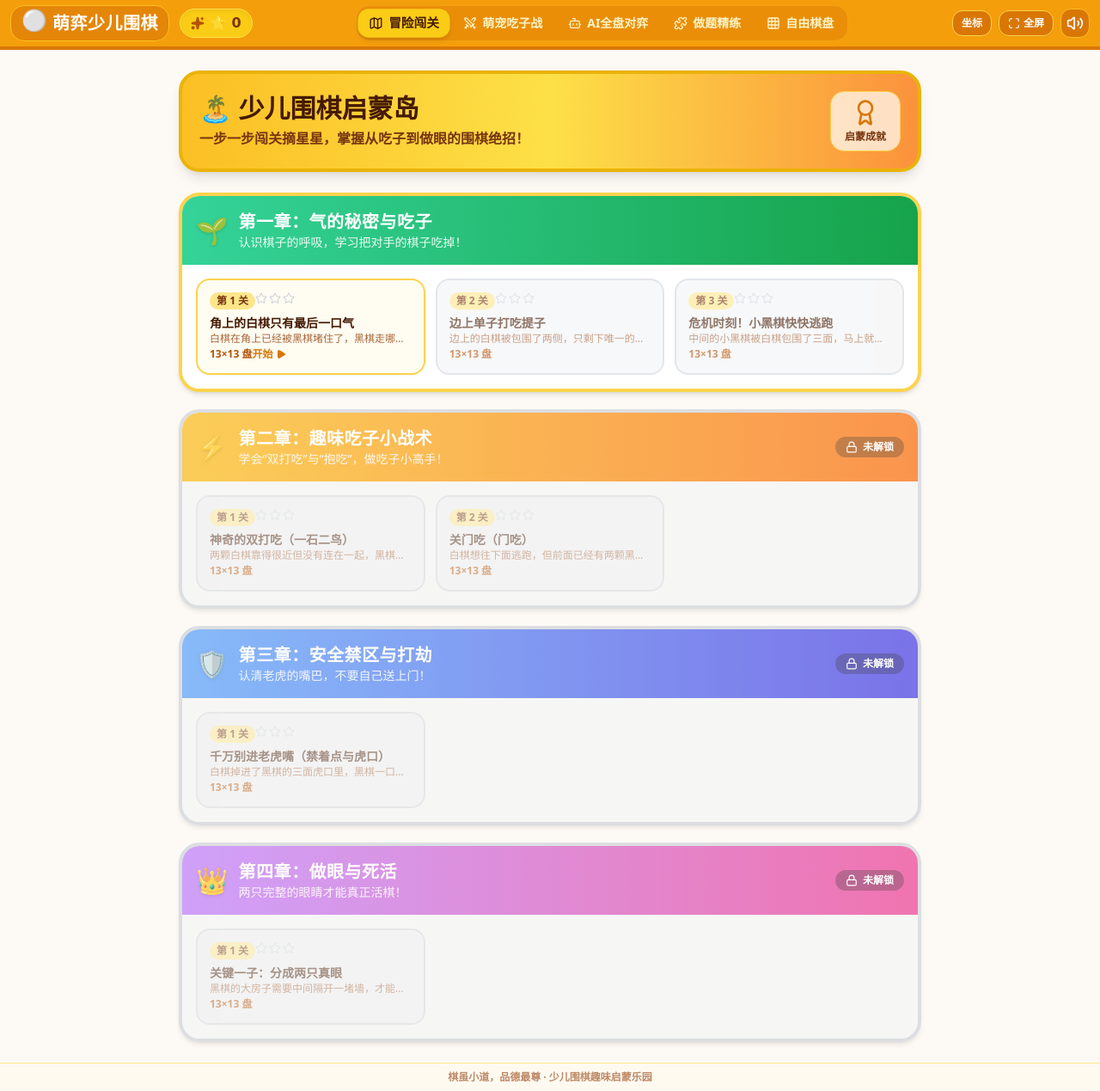
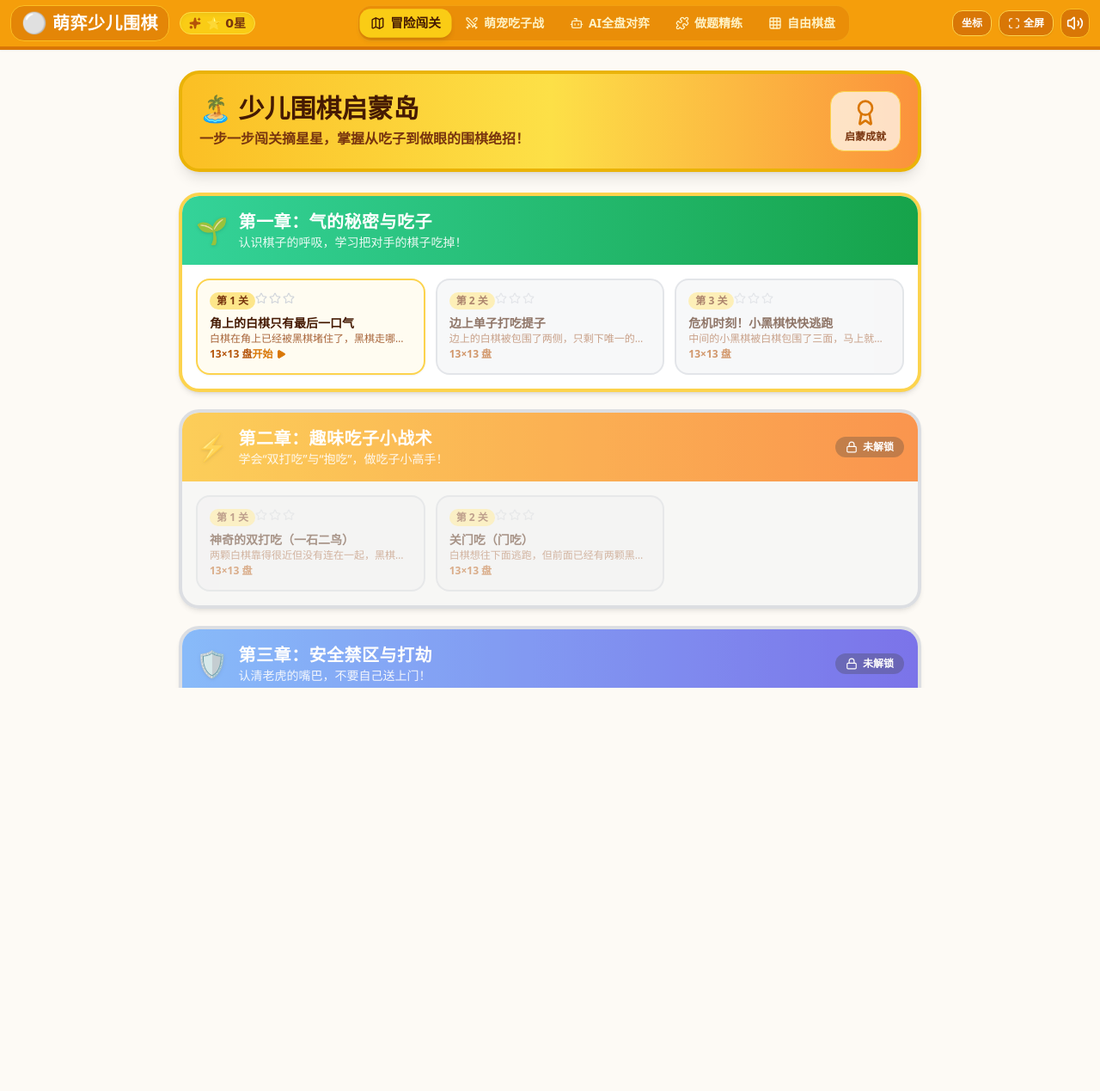
Before and after one commit to ozr2117-design/kid-go-paradise, a React (Vite) app: page / in a window 1280 px wide. Shown: the whole page at 86% size. After the commit the page ends 800 px from the top, so only its background shows below. Built offline with nearby package versions, Linux system fonts and the light colour scheme.

Commit message:
fix(scroll): enable smooth scrolling for adventure map and clarify stars counter

```diff
--- a/src/App.tsx
+++ b/src/App.tsx
@@ -80,7 +80,7 @@ export const App: React.FC = () => {
   };
 
   return (
-    <div className={`bg-[#fdfaf5] flex flex-col select-none ${currentMode !== 'adventure' ? 'h-screen max-h-screen overflow-hidden' : 'min-h-screen'}`}>
+    <div className="h-screen max-h-screen bg-[#fdfaf5] flex flex-col select-none overflow-hidden">
       {/* Top Navbar */}
       <KidNavbar
         currentMode={currentMode}
@@ -93,14 +93,20 @@ export const App: React.FC = () => {
       />
 
       {/* Main Content Area */}
-      <main className={`flex-1 flex flex-col items-center justify-start w-full min-h-0 ${currentMode !== 'adventure' ? 'p-1 overflow-hidden' : 'py-1 sm:py-2 px-1 sm:px-3'}`}>
+      <main className={`flex-1 w-full min-h-0 ${currentMode === 'adventure' ? 'overflow-y-auto py-2 px-2 sm:px-4' : 'p-1 overflow-hidden flex flex-col items-center justify-center'}`}>
         {currentMode === 'adventure' && (
+          <div className="flex flex-col items-center w-full">
             <AdventureMap
               unlockedStageId={progress.unlockedStageId}
               completedPuzzles={progress.completedPuzzles}
               starsMap={progress.stars}
               onSelectPuzzle={handleSelectPuzzle}
             />
+            {/* Footer Encouragement Note */}
+            <footer className="text-center py-4 text-xs font-bold text-amber-800/60 border-t border-amber-200 bg-amber-50/50 w-full mt-4">
+              棋虽小道，品德最尊 · 少儿围棋趣味启蒙乐园
+            </footer>
+          </div>
         )}
 
         {currentMode === 'battle' && (
@@ -132,13 +138,6 @@ export const App: React.FC = () => {
           <FreePlayView showCoordinates={progress.showCoordinates} />
         )}
       </main>
-
-      {/* Footer Encouragement Note (only on adventure map) */}
-      {currentMode === 'adventure' && (
-        <footer className="text-center py-2 text-xs font-bold text-amber-800/60 border-t border-amber-200 bg-amber-50/50">
-          棋虽小道，品德最尊 · 少儿围棋趣味启蒙乐园
-        </footer>
-      )}
     </div>
   );
 };
--- a/src/components/KidNavbar.tsx
+++ b/src/components/KidNavbar.tsx
@@ -48,9 +48,12 @@ export const KidNavbar: React.FC<KidNavbarProps> = ({
         </div>
 
         {/* Stars counter */}
-        <div className="flex items-center gap-1.5 bg-yellow-400 text-amber-900 font-black px-3 py-1 rounded-full shadow-inner border border-yellow-300">
-          <Sparkles className="w-4 h-4 text-amber-700 fill-amber-700" />
-          <span className="text-base font-cartoon">⭐ {totalStars}</span>
+        <div
+          title="通关累计获得的星星总数（每过一关摘得2~3颗星）"
+          className="flex items-center gap-1.5 bg-yellow-400 text-amber-900 font-black px-2.5 py-0.5 rounded-full shadow-inner border border-yellow-300"
+        >
+          <Sparkles className="w-3.5 h-3.5 text-amber-700 fill-amber-700" />
+          <span className="text-xs sm:text-sm font-cartoon">⭐ {totalStars}星</span>
         </div>
       </div>
 
```
Also changed, not shown: 1 other file (tests, documents, lock files or other folders). Lines whose indentation alone changed are shown as unchanged.
